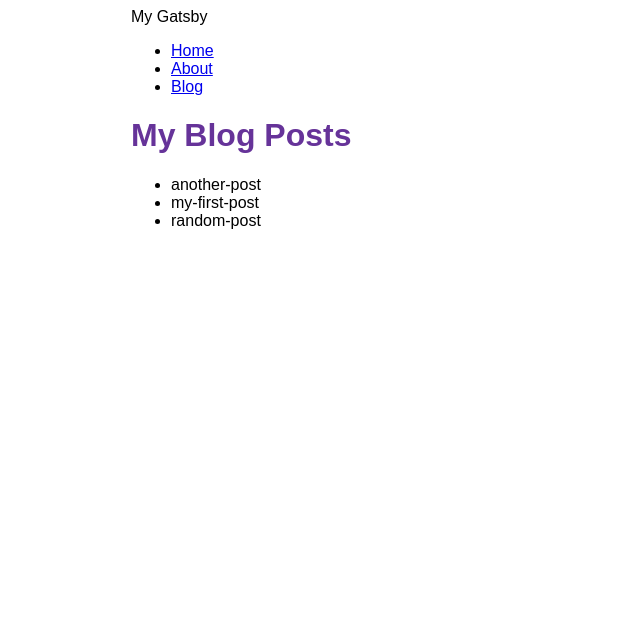
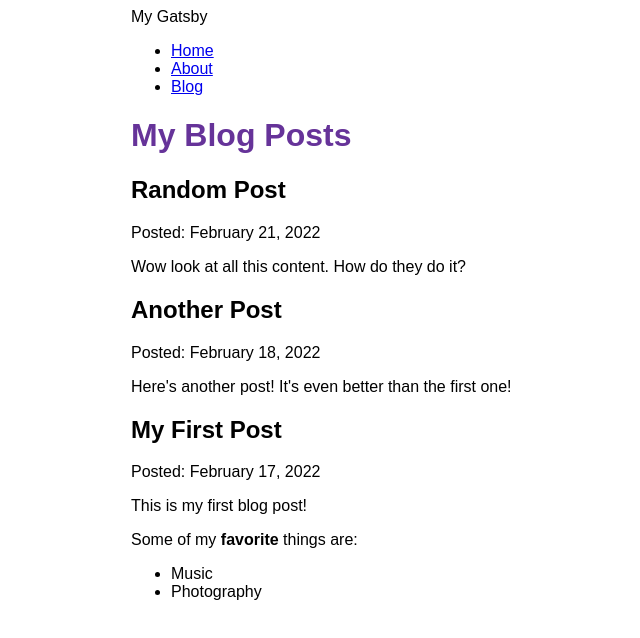
Before and after one commit to MariiaRiabinina/my-gatsby, a Gatsby site: page /blog in a window 1280 px wide. Shown: the whole page, without its empty margins (259-899 px from the left). Built offline with nearby package versions, Linux system fonts and the light colour scheme; Gatsby itself is replaced by a stand-in of ours.

Commit message:
Finished Gatsby Tutorial Part 5

```diff
--- a/blog/another-post.mdx
+++ b/blog/another-post.mdx
@@ -0,0 +1,6 @@
+---
+title: "Another Post"
+date: "2022-02-18"
+---
+
+Here's another post! It's even better than the first one!
--- a/blog/my-first-post.mdx
+++ b/blog/my-first-post.mdx
@@ -0,0 +1,11 @@
+---
+title: "My First Post"
+date: "2022-02-17"
+---
+
+This is my first blog post!
+
+Some of my **favorite** things are:
+
+* Music
+* Photography
--- a/blog/random-post.mdx
+++ b/blog/random-post.mdx
@@ -0,0 +1,6 @@
+---
+title: "Random Post"
+date: "2022-02-21"
+---
+
+Wow look at all this content. How do they do it?
--- a/gatsby-config.js
+++ b/gatsby-config.js
@@ -13,5 +13,6 @@
         path: `${__dirname}/blog`,
       },
     },
+    'gatsby-plugin-mdx',
   ],
 };
--- a/package.json
+++ b/package.json
@@ -15,8 +15,11 @@
     "clean": "gatsby clean"
   },
   "dependencies": {
+    "@mdx-js/mdx": "^1.6.22",
+    "@mdx-js/react": "^1.6.22",
     "gatsby": "^4.7.1",
     "gatsby-plugin-image": "^2.7.0",
+    "gatsby-plugin-mdx": "^3.7.1",
     "gatsby-plugin-sharp": "^4.7.0",
     "gatsby-source-filesystem": "^4.7.0",
     "react": "^17.0.1",
--- a/src/pages/blog.js
+++ b/src/pages/blog.js
@@ -1,24 +1,32 @@
 import * as React from 'react';
 import { graphql } from 'gatsby';
+import { MDXRenderer } from 'gatsby-plugin-mdx';
 import Layout from '../components/layout';
 
 const BlogPage = ({ data }) => {
   return (
     <Layout pageTitle="My Blog Posts">
-      <ul>
-        {data.allFile.nodes.map(node => (
-          <li key={node.name}>{node.name}</li>
-        ))}
-      </ul>
+      {data.allMdx.nodes.map(node => (
+        <article key={node.id}>
+          <h2>{node.frontmatter.title}</h2>
+          <p>Posted: {node.frontmatter.date}</p>
+          <MDXRenderer>{node.body}</MDXRenderer>
+        </article>
+      ))}
     </Layout>
   );
 };
 
 export const query = graphql`
   query {
-    allFile(filter: { sourceInstanceName: { eq: "blog" } }) {
+    allMdx(sort: { fields: frontmatter___date, order: DESC }) {
       nodes {
-        name
+        frontmatter {
+          date(formatString: "MMMM D, YYYY")
+          title
+        }
+        id
+        body
       }
     }
   }
```
Also changed, not shown: 1 other file.
